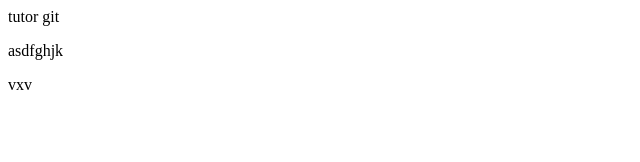
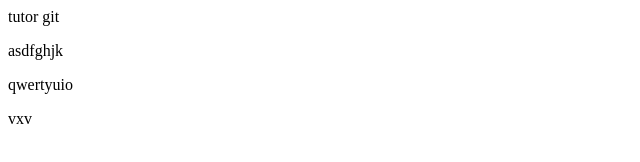
Before and after one commit to zahh150/belajar-git, a plain HTML site: page index.html in a window 1280 px wide. Shown: the full height of the page, 0-640 px from the left. Drawn offline with Linux system fonts and the light colour scheme.

Commit message:
ini ke dua

```diff
--- a/index.html
+++ b/index.html
@@ -3,5 +3,6 @@
     <title>qwerty</title>
     <head>tutor git</head>
     <p>asdfghjk</p>
+qwertyuio
     <p>vxv</p>
 </html>
```
